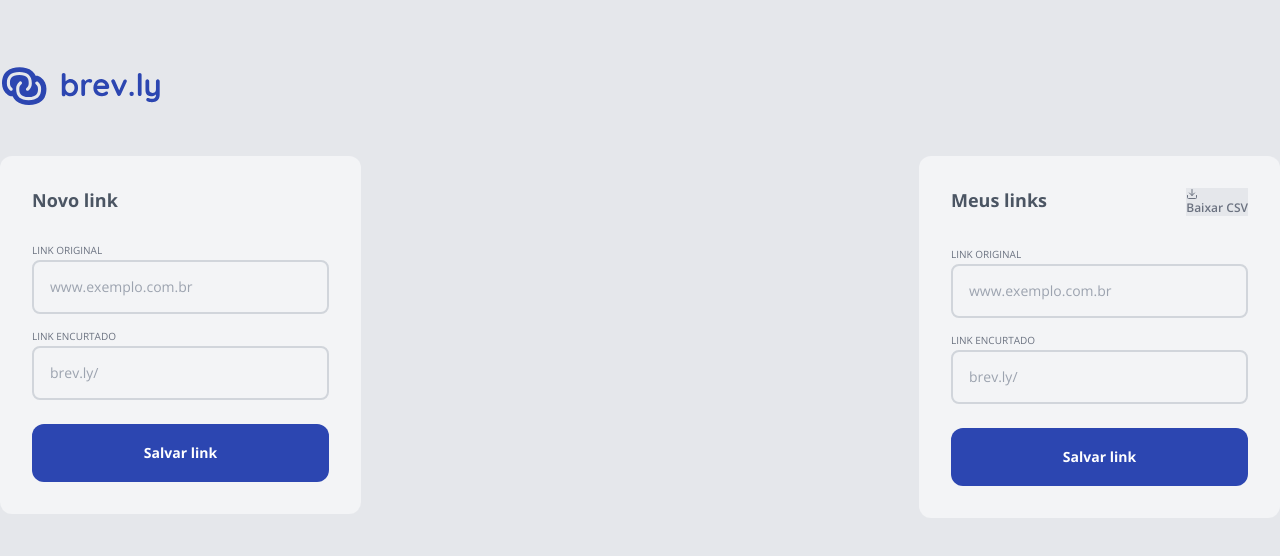
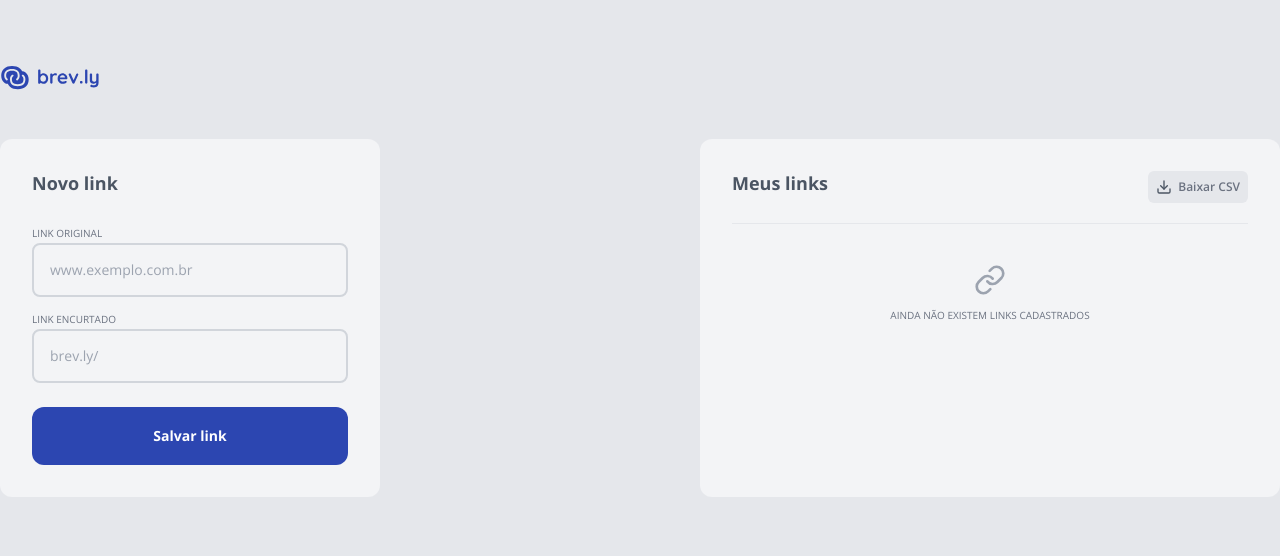
Before and after one commit to shandryll/ftr-pratico-fase-1, a React (Vite) app in the folder web/: page / in a window 1280 px wide. Shown: the top 556 px of the page. Built offline with nearby package versions, Linux system fonts and the light colour scheme.

Commit message:
feat: modify my links component

```diff
--- a/web/src/App.tsx
+++ b/web/src/App.tsx
@@ -4,14 +4,14 @@ import { MyLinks } from "./components/MyLinks"
 
 export function App() {
   return (
-    <div className="max-w-7xl mx-auto">
+    <main className="max-w-7xl mx-auto">
       <Header />
 
       <div className="flex flex-row justify-between">
         <CreateLink />
         <MyLinks />
       </div>
-    </div>
+    </main>
   )
 }
 
--- a/web/src/components/CreateLink.tsx
+++ b/web/src/components/CreateLink.tsx
@@ -3,25 +3,23 @@ import TextInput from "./ui/TextInput";
 
 export function CreateLink() {
   return (
-    <div className="flex flex-col items-center">
-      <div className="bg-gray-100 flex flex-col p-[2rem] rounded-xl">
+    <div className="bg-gray-100 flex flex-col p-[2rem] rounded-xl w-[380px]">
 
-        <div className="mb-[1.5rem]">
+      <div className="pb-[1.5rem]">
         <h1 className="text-lg text-gray-600 font-bold">Novo link</h1>
       </div>
 
-        <div className="mb-[0.5rem]">
+      <div className="pb-[0.5rem]">
         <span className="text-xs text-gray-500 uppercase">link original</span>
         <TextInput placeholder="www.exemplo.com.br" />
       </div>
 
-        <div className="mb-[1.5rem]">
+      <div className="pb-[1.5rem]">
         <span className="text-xs text-gray-500 uppercase">link encurtado</span>
         <TextInput defaultValue="brev.ly/" className="text-gray-400" />
       </div>
 
       <Button className="text-base text-white">Salvar link</Button>
     </div>
-    </div>
   )
 }
--- a/web/src/components/Header.tsx
+++ b/web/src/components/Header.tsx
@@ -1,6 +1,6 @@
 export function Header() {
   return (
-    <header className="flex mt-16 mb-12">
+    <header className="flex mt-16 mb-12 w-[100px]">
       <img src="src/assets/svg/Logo.svg" alt="Brev.ly Logo" />
     </header>
   );
--- a/web/src/components/MyLinks.tsx
+++ b/web/src/components/MyLinks.tsx
@@ -1,29 +1,22 @@
-import Button from "./ui/Button";
+import { Link } from "lucide-react";
 import ButtonCSV from "./ui/ButtonCSV";
-import TextInput from "./ui/TextInput";
 
 export function MyLinks() {
   return (
-    <div className="flex flex-col items-center">
-      <div className="bg-gray-100 flex flex-col p-[2rem] rounded-xl">
+    <div className="bg-gray-100 flex flex-col p-[2rem] rounded-xl w-[580px]">
 
-        <div className="mb-[1.5rem] flex flex-row justify-between">
-          <h1 className="text-lg text-gray-600 font-bold">Meus links</h1>
-          <ButtonCSV>Baixar CSV</ButtonCSV>
+      <div className="mb-[20px] flex flex-row justify-between">
+        <h1 className="text-lg text-gray-600 font-bold">Meus links</h1>
+        <ButtonCSV>Baixar CSV</ButtonCSV>
+      </div>
+
+      <div className="flex flex-col items-center justify-center w-[516px] border-t border-gray-200">
+        <div className="flex flex-col items-center justify-center mt-10">
+          <Link size={32} className="text-gray-400" />
+          <span className="text-xs text-gray-500 uppercase mt-3">ainda não existem links cadastrados</span>
         </div>
+      </div>
 
-        <div className="mb-[0.5rem]">
-          <span className="text-xs text-gray-500 uppercase">link original</span>
-          <TextInput placeholder="www.exemplo.com.br" />
-        </div>
-
-        <div className="mb-[1.5rem]">
-          <span className="text-xs text-gray-500 uppercase">link encurtado</span>
-          <TextInput defaultValue="brev.ly/" className="text-gray-400" />
-        </div>
-
-        <Button className="text-base text-white">Salvar link</Button>
-      </div>
-    </div>
+    </div >
   )
 }
--- a/web/src/components/ui/ButtonCSV.tsx
+++ b/web/src/components/ui/ButtonCSV.tsx
@@ -8,19 +8,16 @@ export default function ButtonCSV({
   children: React.ReactNode;
 } & React.ButtonHTMLAttributes<HTMLButtonElement>) {
   return (
-    <div className="flex flex-row items-center justify-center">
-      <button
-        {...props}
-        className={cn(
-          "bg-gray-200 gap-1.5 text-sm text-gray-500 font-semibold",
-          props.className
-        )}
-      >
-        <span>
-          <Download size={12} />
-        </span>
+    <button {...props} className={cn(
+      `flex flex-row items-center justify-center p-2 gap-1.5 bg-gray-200 rounded-md`,
+      props.className
+    )}>
+      <span className="text-gray-600">
+        <Download size={16} />
+      </span>
+      <span className="text-sm text-gray-500 font-semibold">
         {children}
-      </button>
-    </div>
+      </span>
+    </button>
   );
 }
```
Lines whose indentation alone changed are shown as unchanged.
